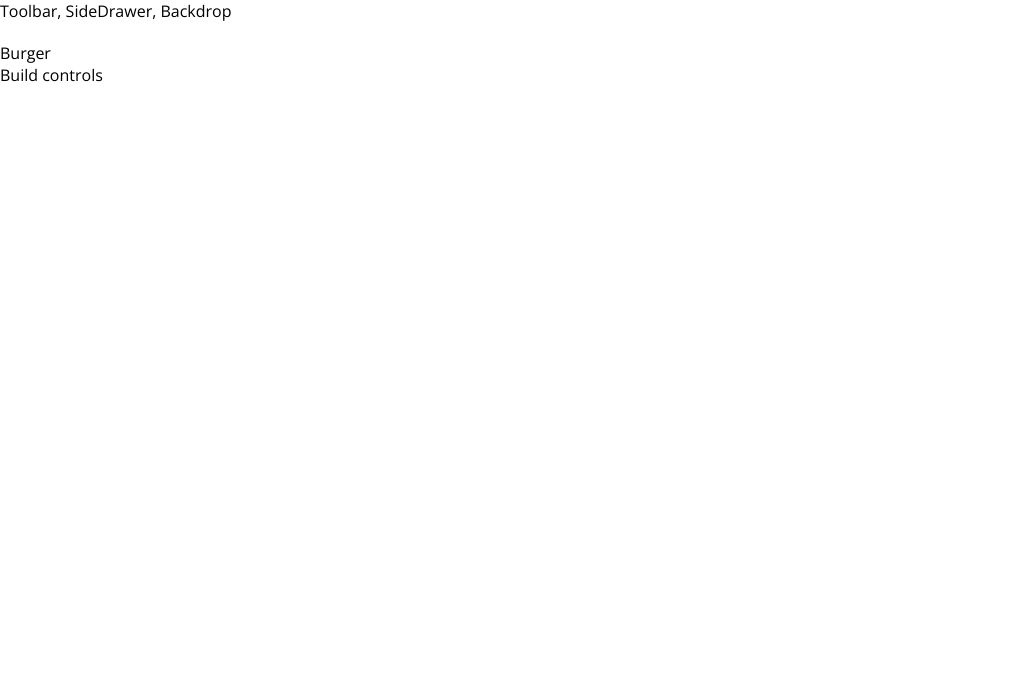
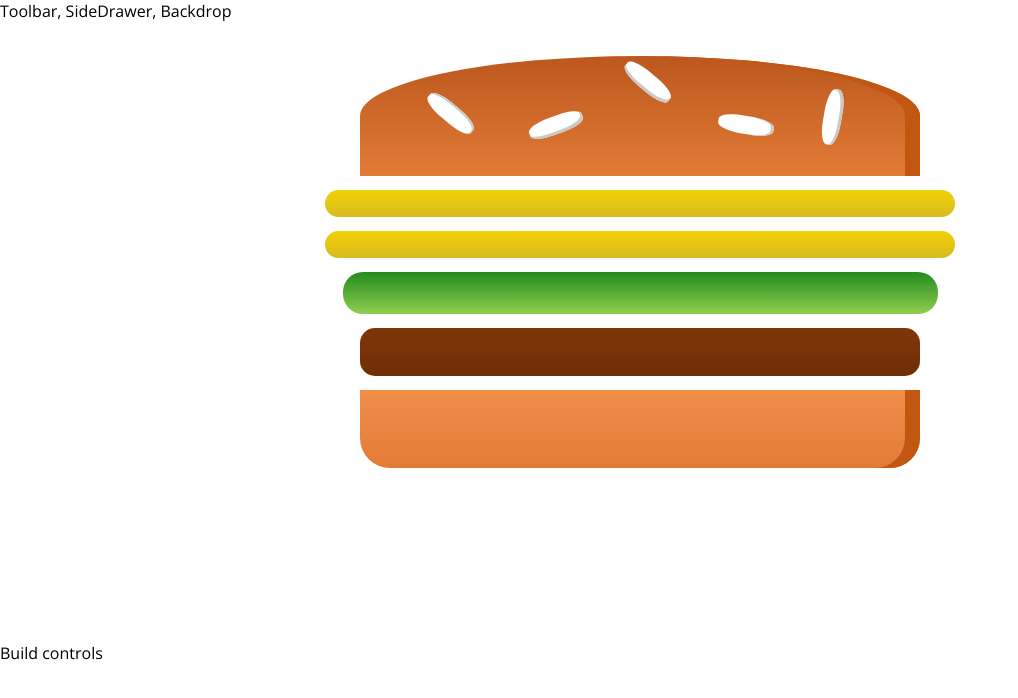
Before and after one commit to knaveenkumar3576/BurgerBuilder, a React app: page / in a window 1280 px wide. Shown: the top 698 px of the page, without its empty margins (0-1018 px from the left). Built offline with nearby package versions, Linux system fonts and the light colour scheme.

Commit message:
BurgerBuilder component with static state. The call tree is Layout -> BurgerBuilder -> Burger - > BurgerIngredient

```diff
--- a/package.json
+++ b/package.json
@@ -30,6 +30,7 @@
     "postcss-flexbugs-fixes": "3.2.0",
     "postcss-loader": "2.0.8",
     "promise": "8.0.1",
+    "prop-types": "^15.6.0",
     "raf": "3.4.0",
     "react": "^16.2.0",
     "react-dev-utils": "^4.2.1",
--- /dev/null
+++ b/src/components/Burger/Burger.css
@@ -0,0 +1,30 @@
+.Burger {
+    width: 100%;
+    margin: auto;
+    height: 250px;
+    overflow: scroll;
+    text-align: center;
+    font-weight: bold;
+    font-size: 1.2rem;
+}
+
+@media (min-width: 500px) and (min-height: 400px) {
+    .Burger {
+        width: 350px;
+        height: 300px;
+    }
+}
+
+@media (min-width: 500px) and (min-height: 401px) {
+    .Burger {
+        width: 450px;
+        height: 400px;
+    }
+}
+
+@media (min-width: 1000px) and (min-height: 700px) {
+    .Burger {
+        width: 700px;
+        height: 600px;
+    }
+}
--- /dev/null
+++ b/src/components/Burger/Burger.js
@@ -0,0 +1,28 @@
+import React from 'react'
+import BurgerIngredient from './BurgerIngredient/BurgerIngredient'
+import classes from './Burger.css'
+const Burger=(props)=> {
+
+    const ingredientslist = Object.keys(props.ingredients);
+    let ingredientscomponent = [];
+
+    for (let i in ingredientslist) {
+        for (let j = 0; j < props.ingredients[ingredientslist[i]]; j++) {
+            ingredientscomponent.push(<BurgerIngredient key={j+ingredientslist[i]} type={ingredientslist[i]}/>) ;
+        }
+    }
+    console.log(ingredientscomponent);
+    if(ingredientscomponent.length == 0) {
+        ingredientscomponent.push(<p>
+            Add some ingredients
+        </p>)
+    }
+    return (
+    <div className={classes.Burger}>
+        <BurgerIngredient type='bread-top' />
+        {ingredientscomponent}
+        <BurgerIngredient type='bread-bottom' />
+    </div>);
+}
+
+export default Burger;
--- /dev/null
+++ b/src/components/Burger/BurgerIngredient/BurgerIngredient.css
@@ -0,0 +1,113 @@
+.BreadBottom {
+    height: 13%;
+    width: 80%;
+    background: linear-gradient(#F08E4A, #e27b36);
+    border-radius: 0 0 30px 30px;
+    box-shadow: inset -15px 0 #c15711;
+    margin: 2% auto;
+}
+
+.BreadTop {
+    height: 20%;
+    width: 80%;
+    background: linear-gradient(#bc581e, #e27b36);
+    border-radius: 50% 50% 0 0;
+    box-shadow: inset -15px 0 #c15711;
+    margin: 2% auto;
+    position: relative;
+}
+
+.Seeds1 {
+    width: 10%;
+    height: 15%;
+    position: absolute;
+    background-color: white;
+    left: 30%;
+    top: 50%;
+    border-radius: 40%;
+    transform: rotate(-20deg);
+    box-shadow: inset -2px -3px #c9c9c9;
+}
+
+.Seeds1:after {
+    content: "";
+    width: 100%;
+    height: 100%;
+    position: absolute;
+    background-color: white;
+    left: -170%;
+    top: -260%;
+    border-radius: 40%;
+    transform: rotate(60deg);
+    box-shadow: inset -1px 2px #c9c9c9;
+  }
+
+.Seeds1:before {
+    content: "";
+    width: 100%;
+    height: 100%;
+    position: absolute;
+    background-color: white;
+    left: 180%;
+    top: -50%;
+    border-radius: 40%;
+    transform: rotate(60deg);
+    box-shadow: inset -1px -3px #c9c9c9;
+  }
+
+  .Seeds2 {
+    width: 10%;
+    height: 15%;
+    position: absolute;
+    background-color: white;
+    left: 64%;
+    top: 50%;
+    border-radius: 40%;
+    transform: rotate(10deg);
+    box-shadow: inset -3px 0 #c9c9c9;
+  }
+
+  .Seeds2:before {
+    content: "";
+    width: 100%;
+    height: 100%;
+    position: absolute;
+    background-color: white;
+    left: 150%;
+    top: -130%;
+    border-radius: 40%;
+    transform: rotate(90deg);
+    box-shadow: inset 1px 3px #c9c9c9;
+  }
+
+
+.Meat {
+    width: 80%;
+    height: 8%;
+    background: linear-gradient(#7f3608, #702e05);
+    margin: 2% auto;
+    border-radius: 15px;
+}
+
+.Cheese {
+    width: 90%;
+    height: 4.5%;
+    margin: 2% auto;
+    background: linear-gradient(#f4d004, #d6bb22);
+    border-radius: 20px;
+}
+
+.Salad {
+    width: 85%;
+    height: 7%;
+    margin: 2% auto;
+    background: linear-gradient(#228c1d, #91ce50);
+    border-radius: 20px;
+}
+
+.Bacon {
+    width: 80%;
+    height: 3%;
+    background: linear-gradient(#bf3813, #c45e38);
+    margin: 2% auto;
+}
--- /dev/null
+++ b/src/components/Burger/BurgerIngredient/BurgerIngredient.js
@@ -0,0 +1,50 @@
+import React, {Component} from 'react';
+import classes from './BurgerIngredient.css';
+import propTypes from 'prop-types';
+
+class BuilderIngredient extends Component {
+    render() {
+        let ingredient;
+
+        switch(this.props.type) {
+            case ('bread-bottom'):
+                ingredient = (<div className={classes.BreadBottom}>
+                </div>);
+                break;
+            case ('bread-top'):
+                ingredient = (<div className={classes.BreadTop}>
+                    <div className={classes.Seeds1}>
+                    </div>
+                    <div className={classes.Seeds2}>
+                    </div>
+                </div>);
+                break;
+            case ('meat'):
+                ingredient = (<div className={classes.Meat}>
+                </div>);
+                break;
+            case ('cheese'):
+                ingredient = (<div className={classes.Cheese}>
+                </div>);
+                break;
+            case ('salad'):
+                ingredient = (<div className={classes.Salad}>
+                </div>);
+                break;
+            case ('bacon'):
+                ingredient = (<div className={classes.Bacon}>
+                </div>);
+                break;
+            default:
+                ingredient = null
+        }
+        return ingredient;
+
+    }
+};
+
+BuilderIngredient.propTypes = {
+    type : propTypes.string.isRequired
+}
+
+export default BuilderIngredient
--- a/src/containers/BurgerBuilder.js
+++ b/src/containers/BurgerBuilder.js
@@ -1,11 +1,20 @@
 import React, { Component } from 'react';
 import Aux from '../hoc/Auxillary'
+import Burger from '../components/Burger/Burger';
 
 class BurgerBuilder extends Component {
+  state = {
+    ingredients : {
+      cheese : 2,
+      salad : 1,
+      meat : 1
+    }
+  };
+
   render() {
     return (
         <Aux>
-            <div>Burger</div>
+            <Burger ingredients={this.state.ingredients}/>
             <div>Build controls</div>
         </Aux>
     );
```
